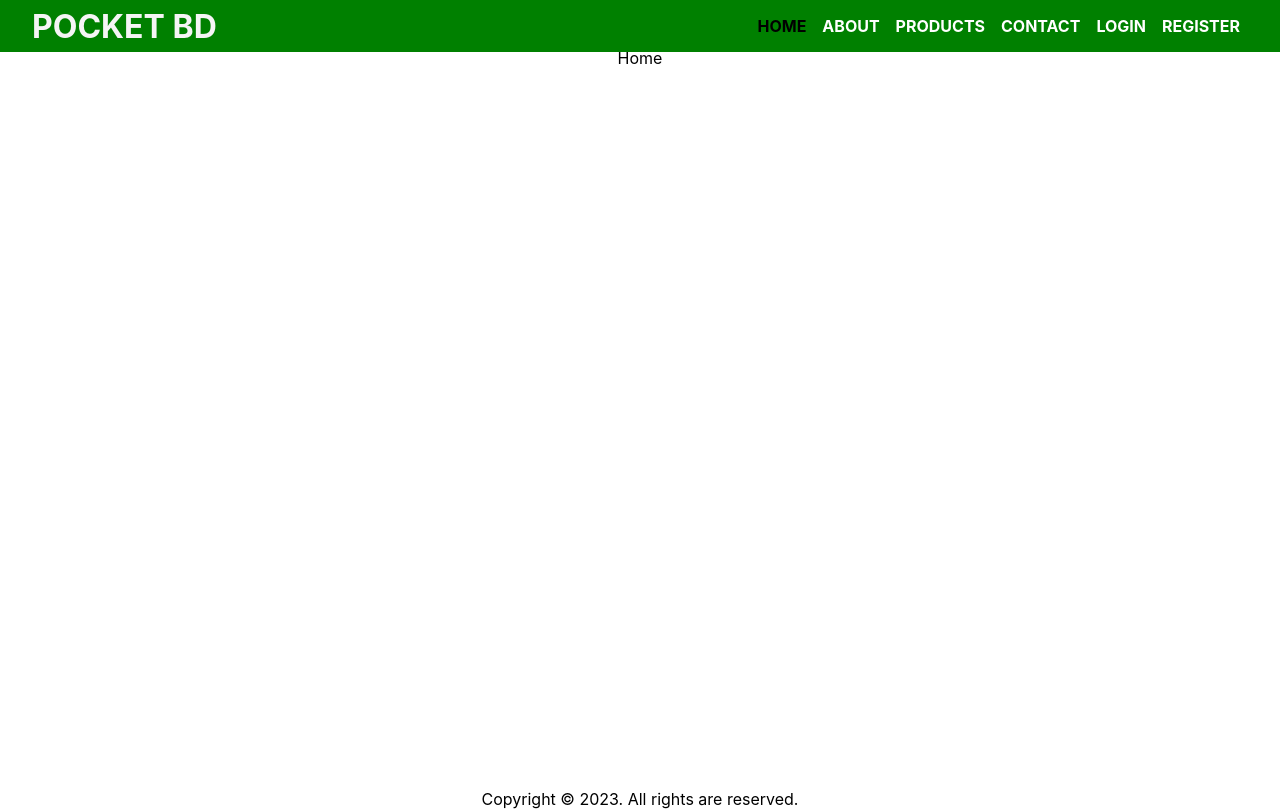
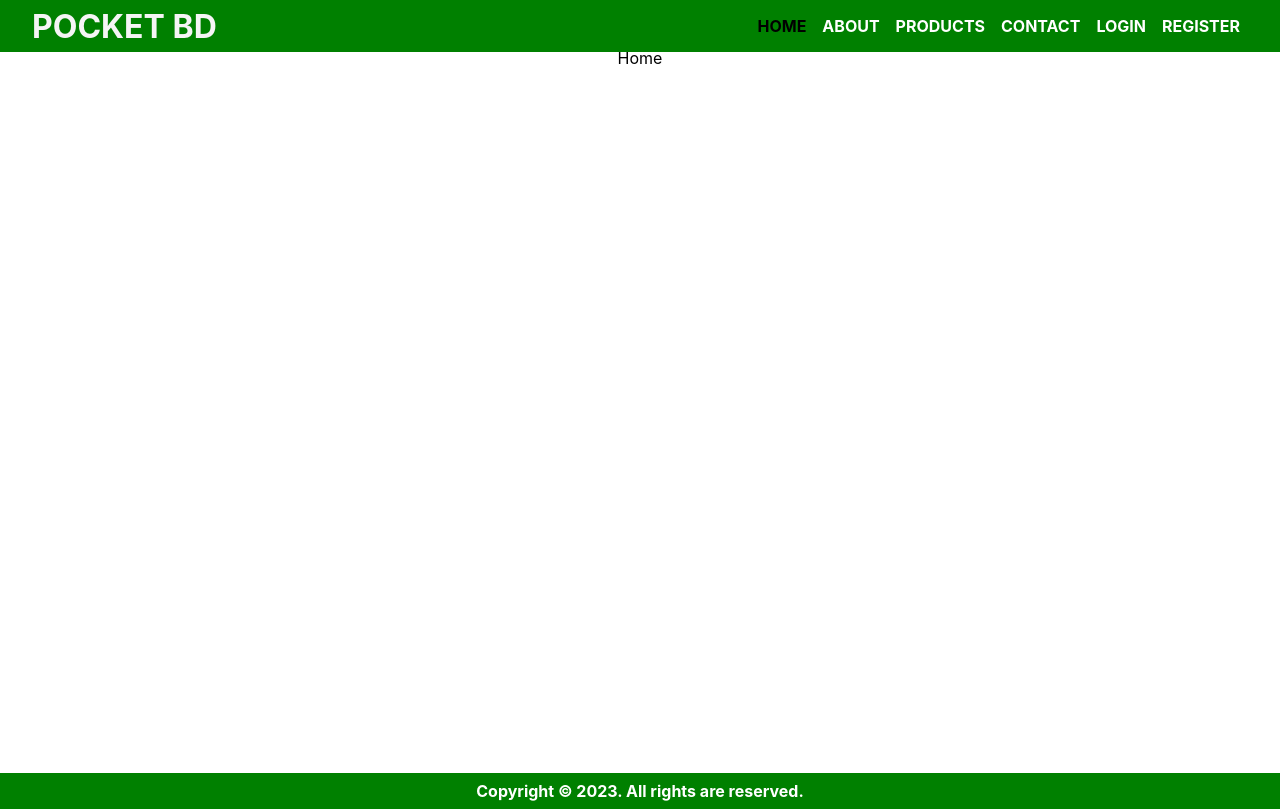
Before and after one commit to raihan-mahmud-talukder/pocket-bd, a React (Create React App) app in the folder client/: page / in a window 1280 px wide. Built offline with nearby package versions, Linux system fonts and the light colour scheme.

Commit message:
footer stytle

```diff
--- a/client/src/index.css
+++ b/client/src/index.css
@@ -69,3 +69,12 @@ menu ul li a:hover,
 a.active {
   color: black;
 }
+
+footer {
+  width: 100%;
+  background: green;
+  color: white;
+  text-align: center;
+  font-weight: bold;
+  padding: 0.5rem;
+}
```
